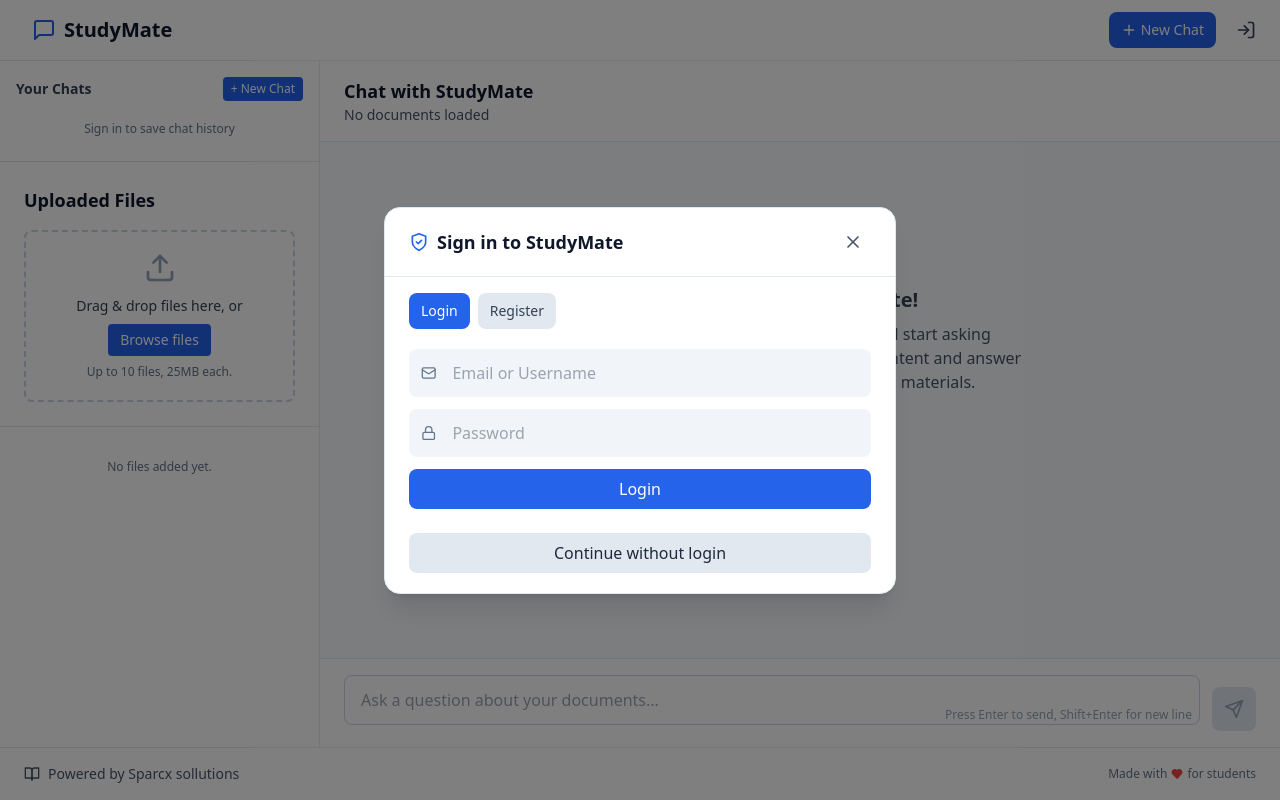
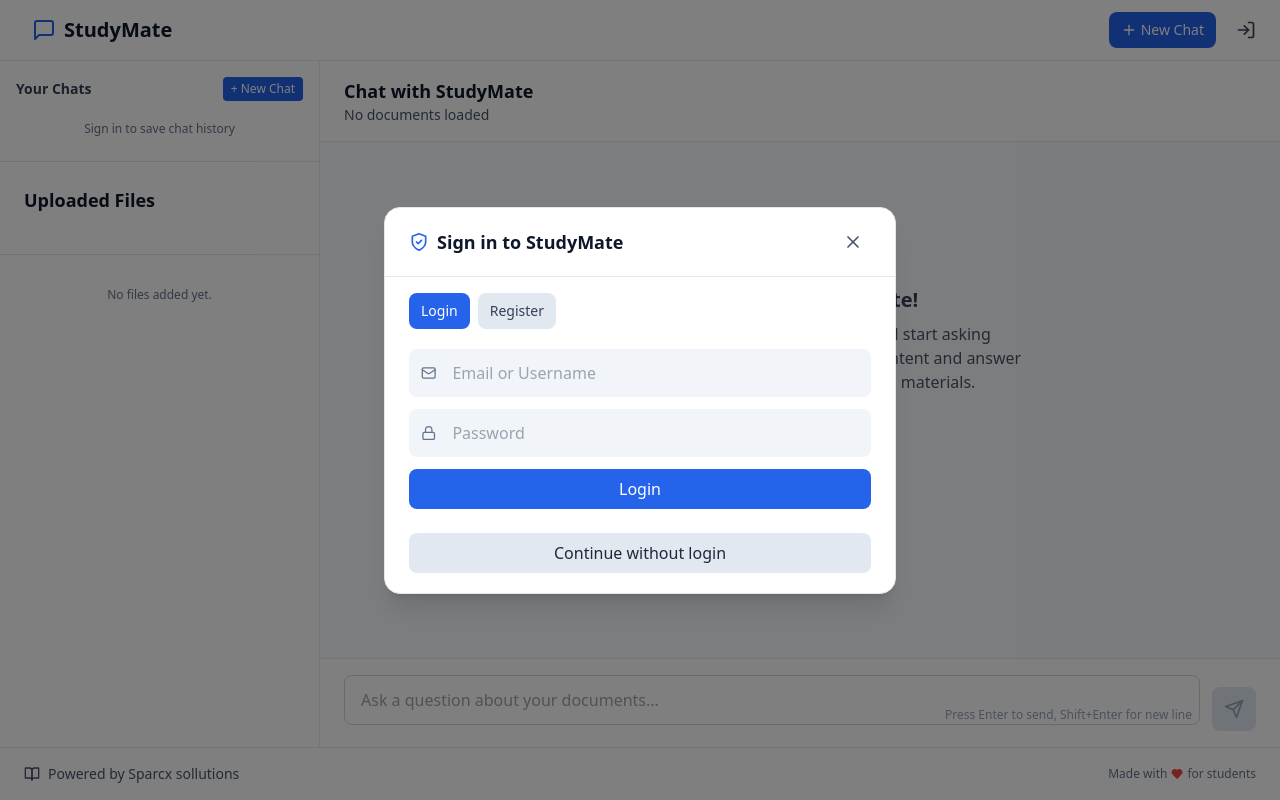
Before and after one commit to inno-vin/studymate-frontend, a React (Create React App) app: page / in a window 1280 px wide. Built offline with nearby package versions, Linux system fonts and the light colour scheme.

Commit message:
Update Sidebar.js

```diff
--- a/src/components/Sidebar.js
+++ b/src/components/Sidebar.js
@@ -1,6 +1,5 @@
-import React, { useRef, useState } from 'react';
-import { motion, AnimatePresence } from 'framer-motion';
-import { Upload, FileText, X, Image as ImageIcon, FileSpreadsheet, FileArchive, FileCode, File as FileIcon } from 'lucide-react';
+import React from 'react';
+import { FileText, X } from 'lucide-react';
 
 const prettyBytes = (bytes = 0) => {
   if (!bytes) return '0 Bytes';
@@ -11,114 +10,17 @@
 };
 
 const iconForMime = (mime = '') => {
-  if (mime.startsWith('image/')) return <ImageIcon className="w-4 h-4" />;
   if (mime.includes('pdf')) return <FileText className="w-4 h-4" />;
-  if (mime.includes('spreadsheet') || mime.includes('excel')) return <FileSpreadsheet className="w-4 h-4" />;
-  if (mime.includes('zip') || mime.includes('tar') || mime.includes('gzip')) return <FileArchive className="w-4 h-4" />;
-  if (mime.startsWith('text/') || mime.includes('json') || mime.includes('xml') || mime.includes('code')) return <FileCode className="w-4 h-4" />;
-  return <FileIcon className="w-4 h-4" />;
+  return <FileText className="w-4 h-4" />;
 };
 
-const Sidebar = ({ uploadedDocs, onFileUpload, onRemoveDoc, maxFiles = 10 }) => {
-  const [isDragOver, setIsDragOver] = useState(false);
-  const [error, setError] = useState('');
-  const fileInputRef = useRef(null);
-
-  const enforceLimit = (files) => {
-    const remaining = Math.max(0, maxFiles - uploadedDocs.length);
-    return remaining > 0 ? files.slice(0, remaining) : [];
-  };
-
-  const validateFiles = (files) => {
-    const MAX = 25 * 1024 * 1024; // 25MB to match backend
-    const over = files.find(f => f.size > MAX);
-    if (over) {
-      setError(`"${over.name}" exceeds 25MB limit.`);
-      return files.filter(f => f.size <= MAX);
-    }
-    return files;
-  };
-
-  const handleDragOver = (e) => {
-    e.preventDefault();
-    setIsDragOver(true);
-    setError('');
-  };
-
-  const handleDragLeave = (e) => {
-    e.preventDefault();
-    setIsDragOver(false);
-  };
-
-  const handleDrop = (e) => {
-    e.preventDefault();
-    setIsDragOver(false);
-    setError('');
-    const files = Array.from(e.dataTransfer.files || []);
-    if (!files.length) return;
-    const valid = validateFiles(files);
-    const bounded = enforceLimit(valid);
-    if (bounded.length) onFileUpload(bounded);
-  };
-
-  const handleFileSelect = (e) => {
-    const files = Array.from(e.target.files || []);
-    setError('');
-    const valid = validateFiles(files);
-    const bounded = enforceLimit(valid);
-    if (bounded.length) onFileUpload(bounded);
-    if (fileInputRef.current) fileInputRef.current.value = '';
-  };
-
+const Sidebar = ({ uploadedDocs, onRemoveDoc }) => {
   return (
     <div className="h-full flex flex-col">
       <div className="p-6 border-b border-academic-200">
         <h2 className="text-lg font-semibold text-academic-900 mb-4">
           Uploaded Files
         </h2>
-
-        <div
-          className={`relative border-2 border-dashed rounded-lg p-5 text-center transition-all duration-200 ${
-            isDragOver ? 'border-primary-400 bg-primary-50' : 'border-academic-300 hover:border-academic-400'
-          }`}
-          onDragOver={handleDragOver}
-          onDragLeave={handleDragLeave}
-          onDrop={handleDrop}
-        >
-          <Upload className={`w-8 h-8 mx-auto mb-3 ${isDragOver ? 'text-primary-500' : 'text-academic-400'}`} />
-          <p className="text-sm text-academic-700">
-            Drag & drop files here, or
-          </p>
-          <button
-            type="button"
-            onClick={() => fileInputRef.current?.click()}
-            className="mt-2 text-sm px-3 py-1.5 rounded bg-primary-600 text-white hover:bg-primary-700 transition-colors"
-          >
-            Browse files
-          </button>
-          <input
-            ref={fileInputRef}
-            type="file"
-            multiple
-            className="hidden"
-            onChange={handleFileSelect}
-          />
-          <p className="mt-2 text-xs text-academic-500">
-            Up to {maxFiles} files, 25MB each.
-          </p>
-          <AnimatePresence>
-            {error && (
-              <motion.div
-                initial={{ opacity: 0, y: 8 }}
-                animate={{ opacity: 1, y: 0 }}
-                exit={{ opacity: 0, y: -8 }}
-                className="mt-2 text-xs text-red-600"
-              >
-                {error}
-              </motion.div>
-            )}
-          </AnimatePresence>
-        </div>
       </div>
 
       <div className="flex-1 overflow-y-auto p-4 space-y-2">
```
